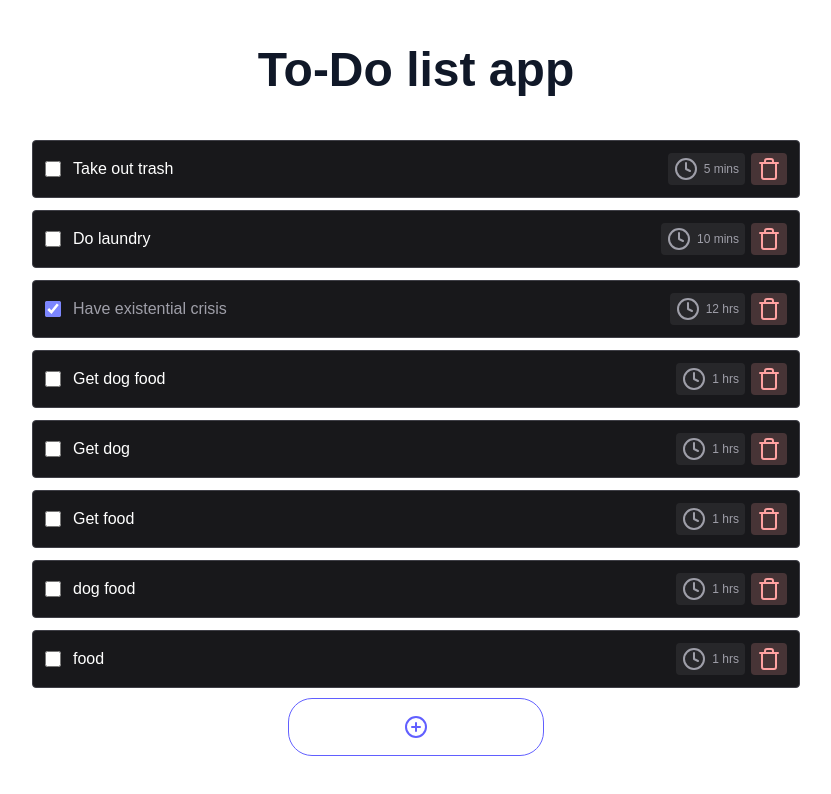
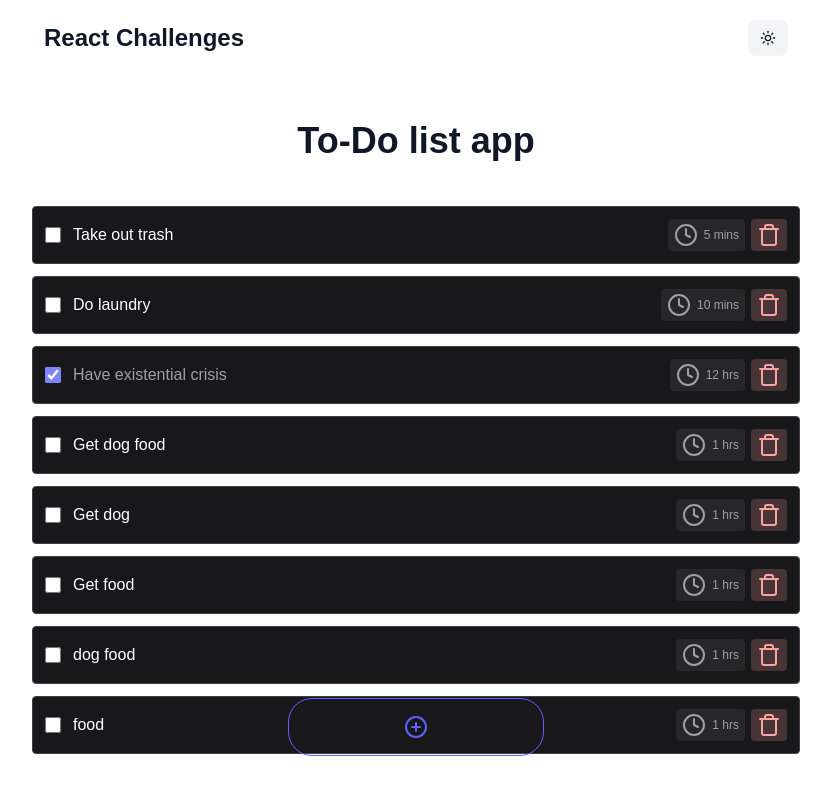
Before and after one commit to kesav424/react-challenge, a Next.js app: page /to-do-list in a window 1280 px wide. Shown: the top 794 px of the page, without its empty margins (224-1055 px from the left). Built offline with nearby package versions, Linux system fonts and the light colour scheme.

Commit message:
header added

```diff
--- /dev/null
+++ b/src/_components/Header.tsx
@@ -0,0 +1,17 @@
+import React from 'react'
+import Title from './Title'
+import ThemeSwitcher from './ThemeSwitcher'
+import Link from 'next/link'
+
+function Header() {
+    return (
+        <header className='px-4 py-5 flex items-center justify-around'>
+            <Link href={"/"} className='hover:opacity-70'>
+                <Title tag='h1' className='text-2xl'>React Challenges</Title>
+            </Link>
+            <ThemeSwitcher />
+        </header>
+    )
+}
+
+export default Header
--- a/src/_views/Counter/Counter.tsx
+++ b/src/_views/Counter/Counter.tsx
@@ -23,7 +23,7 @@ function Counter() {
 
     return (
         <div className='flex flex-col justify-around items-center h-full'>
-            <Title className='text-center'>
+            <Title tag='h2' className='text-center'>
                 Counter App
             </Title>
             <Card className='min-w-2xs'>
--- a/src/_views/TodoList/TodoList.tsx
+++ b/src/_views/TodoList/TodoList.tsx
@@ -20,12 +20,12 @@ function TodoList() {
     }, [showForm])
     return (
         <section>
-            <Title className='text-center'>To-Do list app</Title>
+            <Title tag='h2' className='text-center'>To-Do list app</Title>
             <TodoContext.Provider value={dispatch}>
                 <Todos
                     todos={list}
                 />
-                <div className=' fixed bottom-5 left-1/2 -translate-x-1/2 w-full p-6 max-w-[500px]'>
+                <div className='fixed bottom-5 left-1/2 -translate-x-1/2 w-full p-6 max-w-[500px]'>
                     <AnimatePresence>
                         {
                             showForm && <AddTodoForm />
--- a/src/_views/TodoList/_compo/AddTodoBtn.tsx
+++ b/src/_views/TodoList/_compo/AddTodoBtn.tsx
@@ -4,7 +4,6 @@ import { PlusCircleIcon } from 'lucide-react'
 import React, { memo } from 'react'
 
 function AddTodoBtn({ handleClick, showForm }: { handleClick: () => void, showForm: boolean }) {
-    console.log("render")
     return (
         <button
             type='button'
--- a/src/_views/TodoList/_compo/Todos.tsx
+++ b/src/_views/TodoList/_compo/Todos.tsx
@@ -8,7 +8,7 @@ import { AnimatePresence } from "framer-motion";
 const Todos = ({ todos }: { todos: ToDo[] }) => {
     return (
         todos.length > 0 ?
-            (<div className="w-full space-y-3 max-w-3xl mx-auto mt-10">
+            (<div className="w-full space-y-3 max-w-3xl mx-auto mt-10 pb-32">
 
                 <AnimatePresence mode="popLayout">
                     {todos.map((todo) => (
--- a/src/app/layout.tsx
+++ b/src/app/layout.tsx
@@ -2,6 +2,7 @@ import type { Metadata } from "next";
 import { Geist, Geist_Mono } from "next/font/google";
 import "./globals.css";
 import { ThemeProvider } from "@/_providers/ThemeProvider";
+import Header from "@/_components/Header";
 
 
 const geistSans = Geist({
@@ -15,8 +16,8 @@ const geistMono = Geist_Mono({
 });
 
 export const metadata: Metadata = {
-  title: "Create Next App",
-  description: "Generated by create next app",
+  title: "React Challenges",
+  description: "React Challenges using next.js",
 };
 
 
@@ -36,6 +37,7 @@ export default function RootLayout({
           defaultTheme="system"
           enableSystem
           disableTransitionOnChange>
+          <Header />
           <main className="h-screen p-4 lg:p-10 overflow-y-scroll">
             {children}
           </main>
--- a/src/app/to-do-list/page.tsx
+++ b/src/app/to-do-list/page.tsx
@@ -1,5 +1,11 @@
 import TodoList from '@/_views/TodoList/TodoList'
+import { Metadata } from 'next';
 import React from 'react'
+
+export const metadata: Metadata = {
+    title: "To-do list App",
+    description: "To-do list App using usereducer provider",
+};
 
 function page() {
     return (
```
